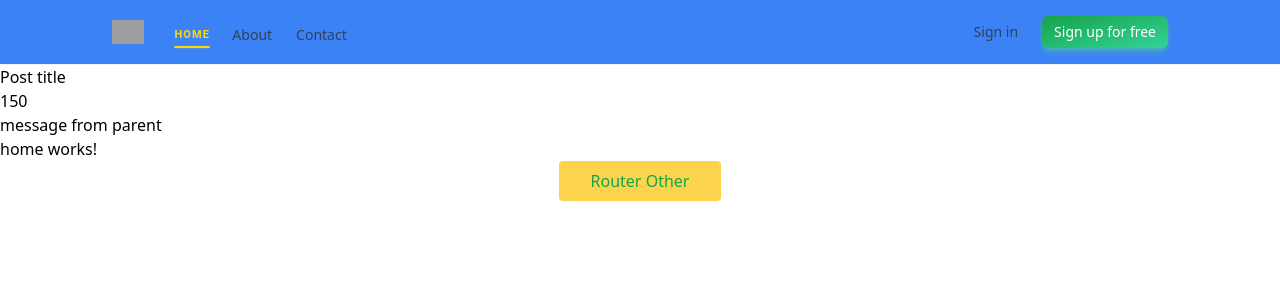
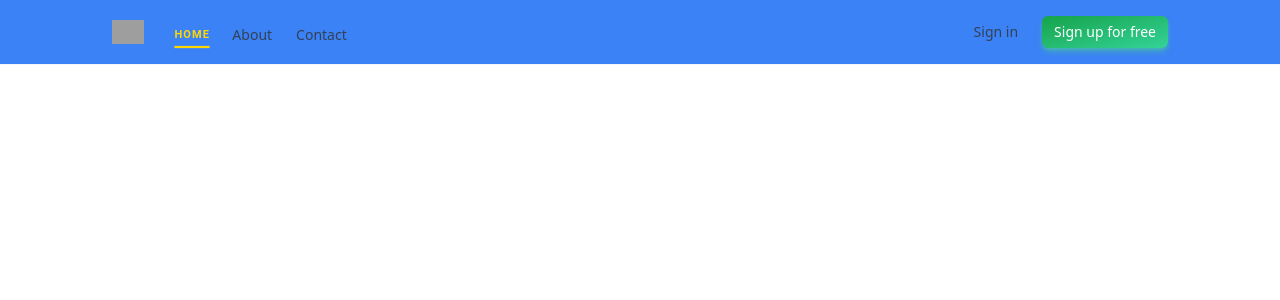
Before and after one commit to DushanMalind/Angular-Learning, an Angular app: page /home in a window 1280 px wide. Shown: the top 300 px of the page. Built offline with nearby package versions, Linux system fonts and the light colour scheme; grey boxes are pictures that could not be loaded.

Commit message:
post components ok

```diff
--- a/src/app/app.component.html
+++ b/src/app/app.component.html
@@ -350,6 +350,4 @@
 
 <!--<app-home></app-home>-->
 
-<app-post [fromParent]='parentMessage'></app-post>
-
-<router-outlet></router-outlet>
+<!--<app-post [fromParent]='parentMessage'></app-post>-->
--- a/src/app/app.component.ts
+++ b/src/app/app.component.ts
@@ -15,6 +15,6 @@ import {PostComponent} from "./post/post.component";
   styleUrl: './app.component.css'
 })
 export class AppComponent {
-  title = 'My First Angular App';
-  parentMessage = "message from parent";
+/*  title = 'My First Angular App';
+  parentMessage = "message from parent";*/
 }
--- a/src/app/home/home.component.ts
+++ b/src/app/home/home.component.ts
@@ -1,6 +1,6 @@
-import {Component, EventEmitter, OnChanges, OnDestroy, OnInit, Output, SimpleChanges} from '@angular/core';
+import {Component, EventEmitter, Input, OnChanges, OnDestroy, OnInit, Output, SimpleChanges} from '@angular/core';
 import {RouterLink} from "@angular/router";
-import {Input} from "postcss";
+
 
 @Component({
   selector: 'app-home',
@@ -12,6 +12,10 @@ import {Input} from "postcss";
   styleUrl: './home.component.css'
 })
 export class HomeComponent /*implements OnChanges*/{
+  parentMessage: string = 'Initial message Coming from parent';
+
+
+
   /** Emitting event data **/
  /* @Output() dataEmitter: EventEmitter<any> = new EventEmitter();
 
@@ -20,7 +24,7 @@ export class HomeComponent /*implements OnChanges*/{
     this.dataEmitter.emit(data);
   }*/
 
-  parentMessage: string = 'Initial message Coming from parent';
+
 
  /* constructor() {
     console.log('Constructor called');
@@ -68,4 +72,5 @@ export class HomeComponent /*implements OnChanges*/{
       console.log(`Is first ${inputName} change == ${inputValues.firstChange}`);
     }
   }*/
+
 }
--- a/src/app/post/post.component.html
+++ b/src/app/post/post.component.html
@@ -3,3 +3,5 @@
 <p>{{ 100+50 }}</p>
 
 <p>{{fromParent}}</p>
+
+<button (click)="onClick()">Click me</button>
--- a/src/app/post/post.component.ts
+++ b/src/app/post/post.component.ts
@@ -1,16 +1,19 @@
 import {Component, OnInit,SimpleChanges,Input} from '@angular/core';
 import {RouterLink} from "@angular/router";
+import {HomeComponent} from "../home/home.component";
 
 @Component({
   selector: 'app-post',
   standalone: true,
-  imports: [RouterLink],
+  imports: [RouterLink, HomeComponent],
   templateUrl: './post.component.html',
   styleUrl: './post.component.css'
 })
 export class PostComponent  {
 
-  title: string = 'Post title'
+  title: string = 'Post title';
+
+  postParentMessage = "message from post parent";
 
   @Input() fromParent!: string;
 
@@ -22,4 +25,8 @@ export class PostComponent  {
 
     }
 
+  onClick() {
+    this.postParentMessage = 'Message from post child';
+    console.log('Button clicked');
+  }
 }
```
